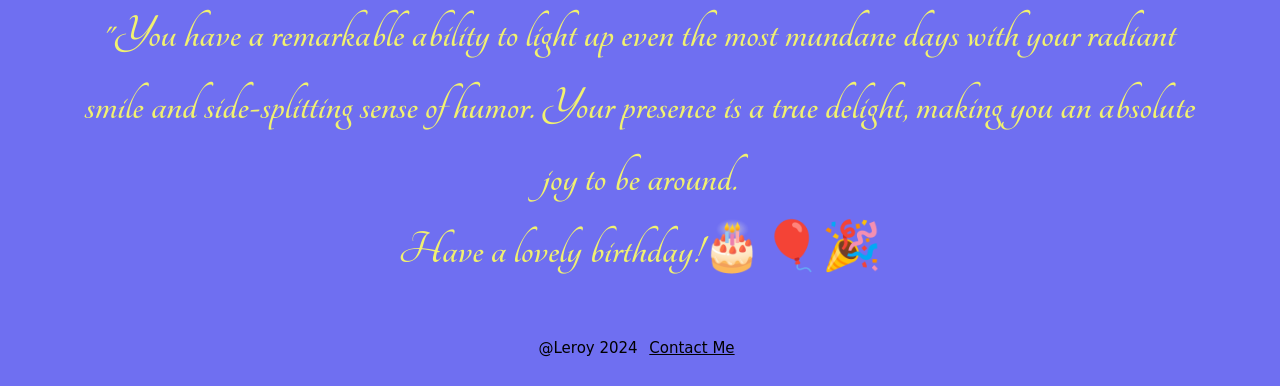
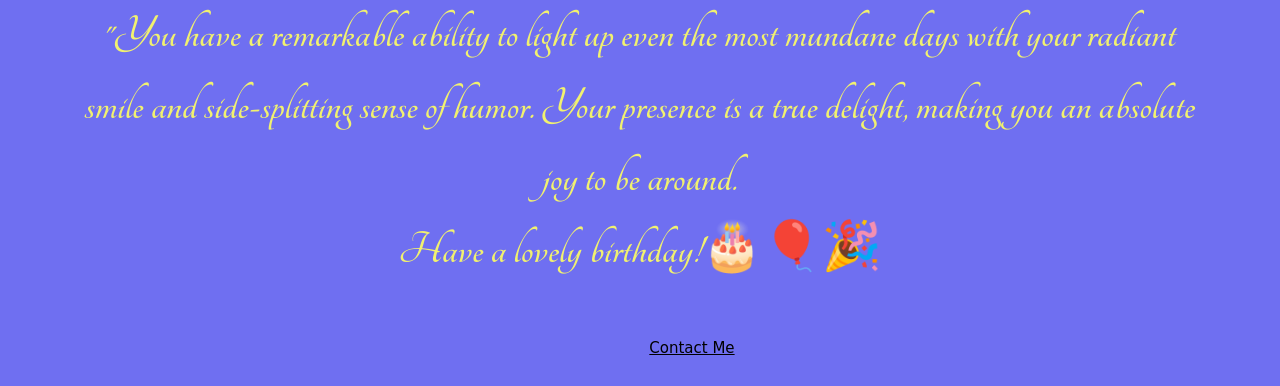
Before and after one commit to Leroy0010/Birthday-Upgrade, a plain HTML site: page index.html in a window 1280 px wide. Shown: the part 920-1306 px from the top of the page. Drawn offline with nearby package versions, Linux system fonts and the light colour scheme.

Commit message:
index.html

```diff
--- a/index.html
+++ b/index.html
@@ -21,7 +21,7 @@
                 <img src="./—Pngtree—happy birthday text effect_8802415.png" alt="BirthDay iamge">
                 <p class="body-para">"You have a remarkable ability to light up even the most mundane days with your radiant smile and side-splitting sense of humor. Your presence is a true delight, making you an absolute joy to be around. <br> Have a lovely birthday!🎂🎈🎉</p>
                 <footer>
-                    <p>@Leroy 2024</p> <p><a href="./contact.html" style="color: black;">Contact Me</a></p>
+                    <p class="year"></p> <p><a href="./contact.html" style="color: black;">Contact Me</a></p>
                 </footer>
             </div>
 
```
